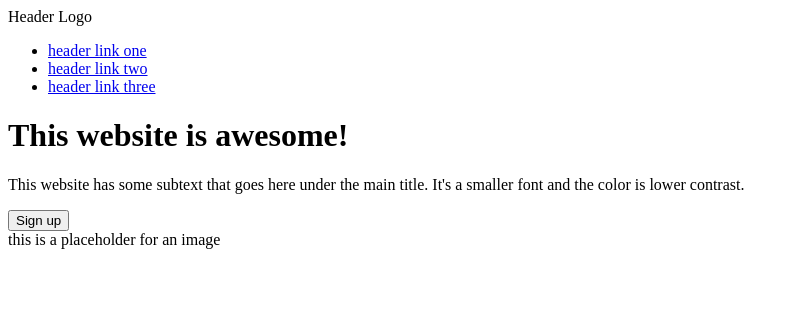
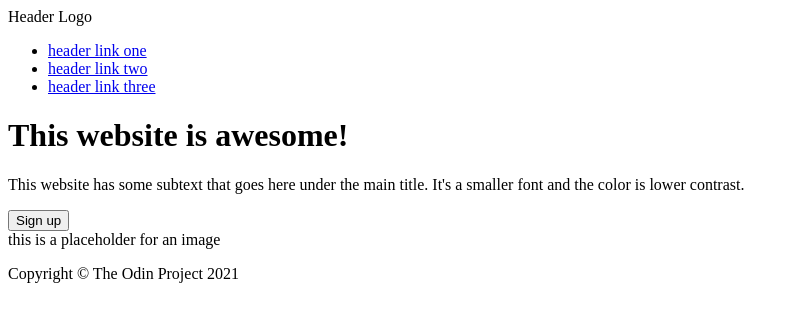
Before and after one commit to imbaliii/landing-page, a plain HTML site: page index.html in a window 1280 px wide. Shown: the whole page, without its empty margins (0-799 px from the left). Drawn offline with Linux system fonts and the light colour scheme.

Commit message:
added the required information into the landing page footer

```diff
--- a/index.html
+++ b/index.html
@@ -34,6 +34,10 @@
     <section></section>
     <section></section>
     <section></section>
-    <footer></footer>
+
+    <footer class="footer">
+        <p>Copyright © The Odin Project 2021</p>
+    </footer>
+
 </body>
 </html>
```
